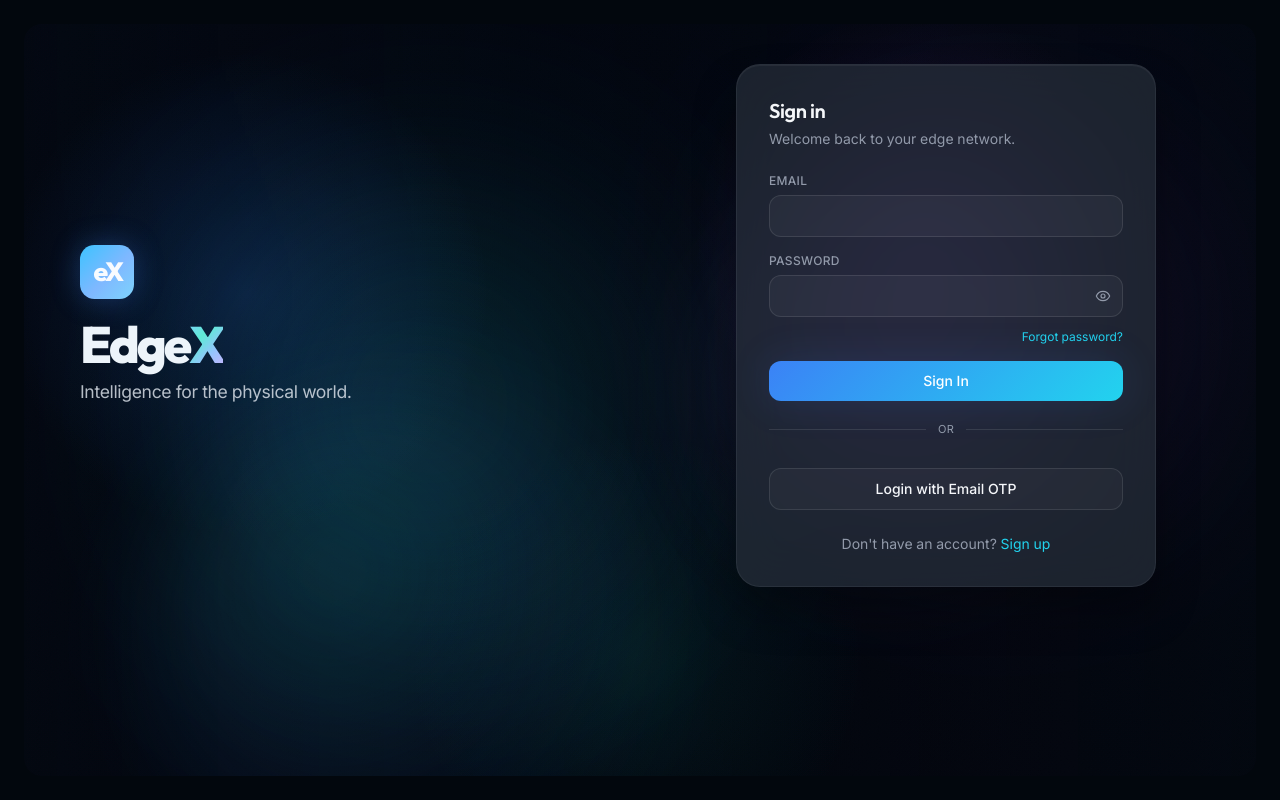
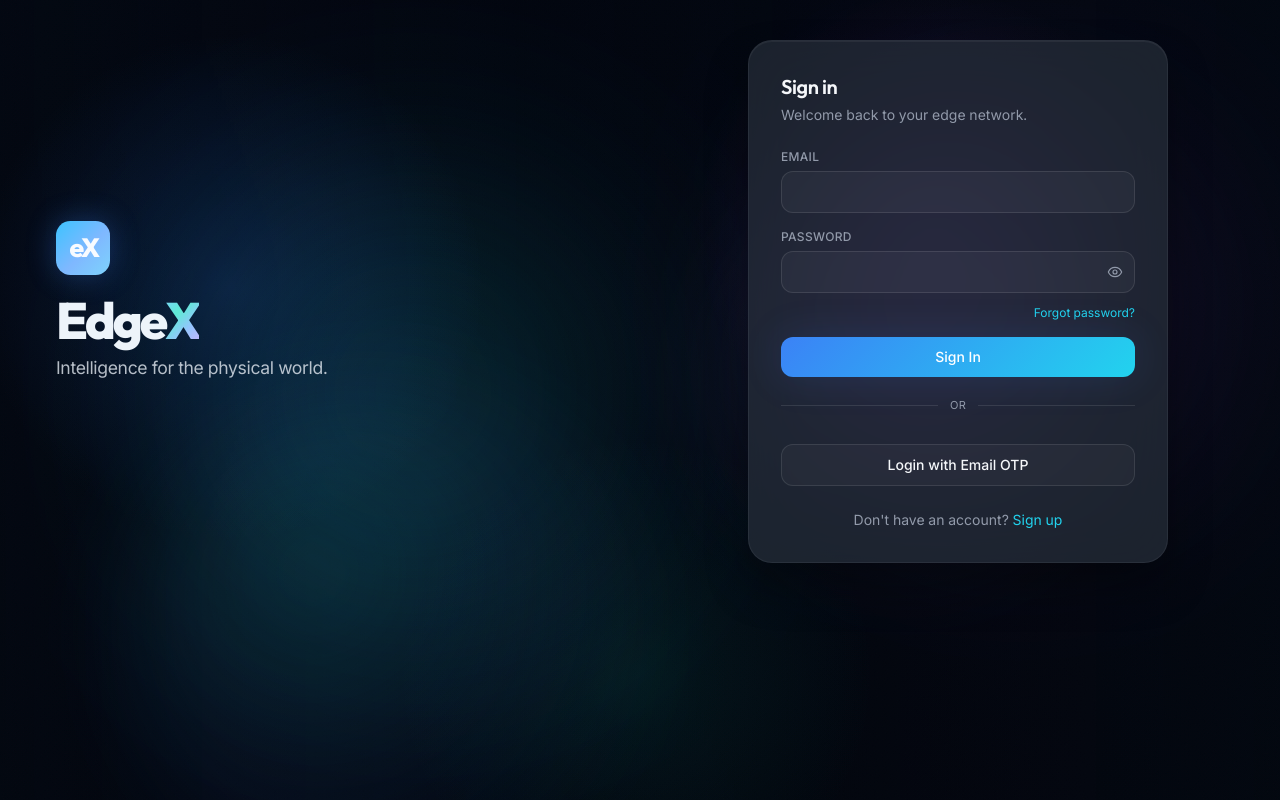
Before and after one commit to Vivekgandavaram/edgex-platform, a React (Vite) app in the folder edge-monitoring/frontend/: page /login in a window 1280 px wide. Built offline with nearby package versions, Linux system fonts and the light colour scheme; no server answers; the HTML template or start-up script is replaced by a standard one.

Commit message:
Remove padding/border-radius on auth pages for true edge-to-edge fill

```diff
--- a/edge-monitoring/frontend/src/index.css
+++ b/edge-monitoring/frontend/src/index.css
@@ -74,7 +74,7 @@
 
 .auth-shell-frame {
   border: none;
-  border-radius: 18px;
+  border-radius: 0;
   background: linear-gradient(180deg, rgba(2, 6, 16, 0.96), rgba(2, 5, 12, 0.96));
   box-shadow: none;
 }
--- a/edge-monitoring/frontend/src/pages/auth/AuthShell.jsx
+++ b/edge-monitoring/frontend/src/pages/auth/AuthShell.jsx
@@ -2,8 +2,8 @@
 
 export default function AuthShell({ children }) {
   return (
-    <div className="auth-shell flex min-h-screen w-full flex-col bg-base px-4 py-4 text-ink lg:px-6 lg:py-6">
-      <div className="auth-shell-frame relative mx-auto flex w-full flex-1 overflow-hidden">
+    <div className="auth-shell flex min-h-screen w-full flex-col bg-base text-ink">
+      <div className="auth-shell-frame relative flex w-full flex-1 overflow-hidden">
         <div aria-hidden className="pointer-events-none absolute inset-0 z-0 overflow-hidden">
           <div className="auth-bg-blur auth-bg-blur-left" />
           <div className="auth-bg-blur auth-bg-blur-right" />
```
